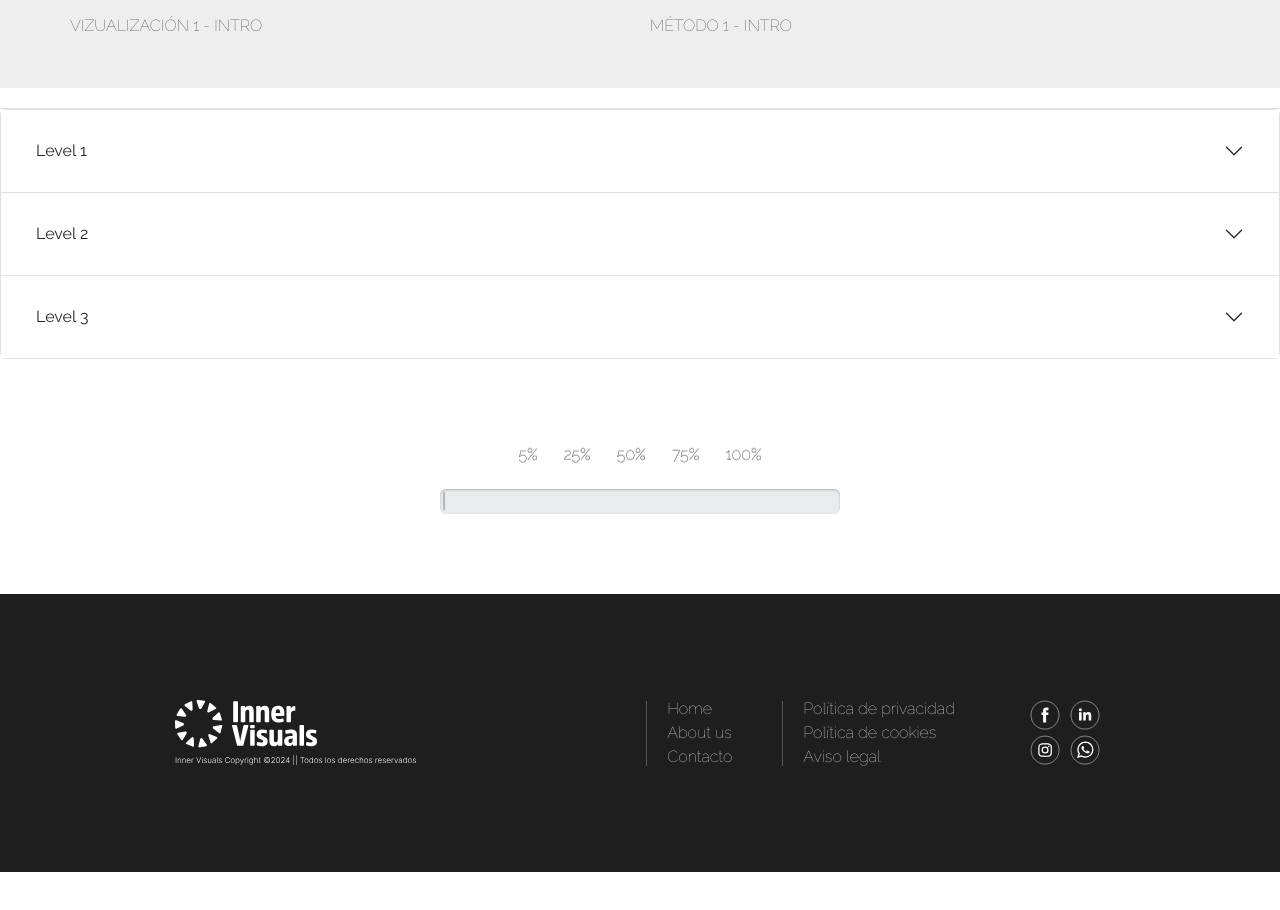
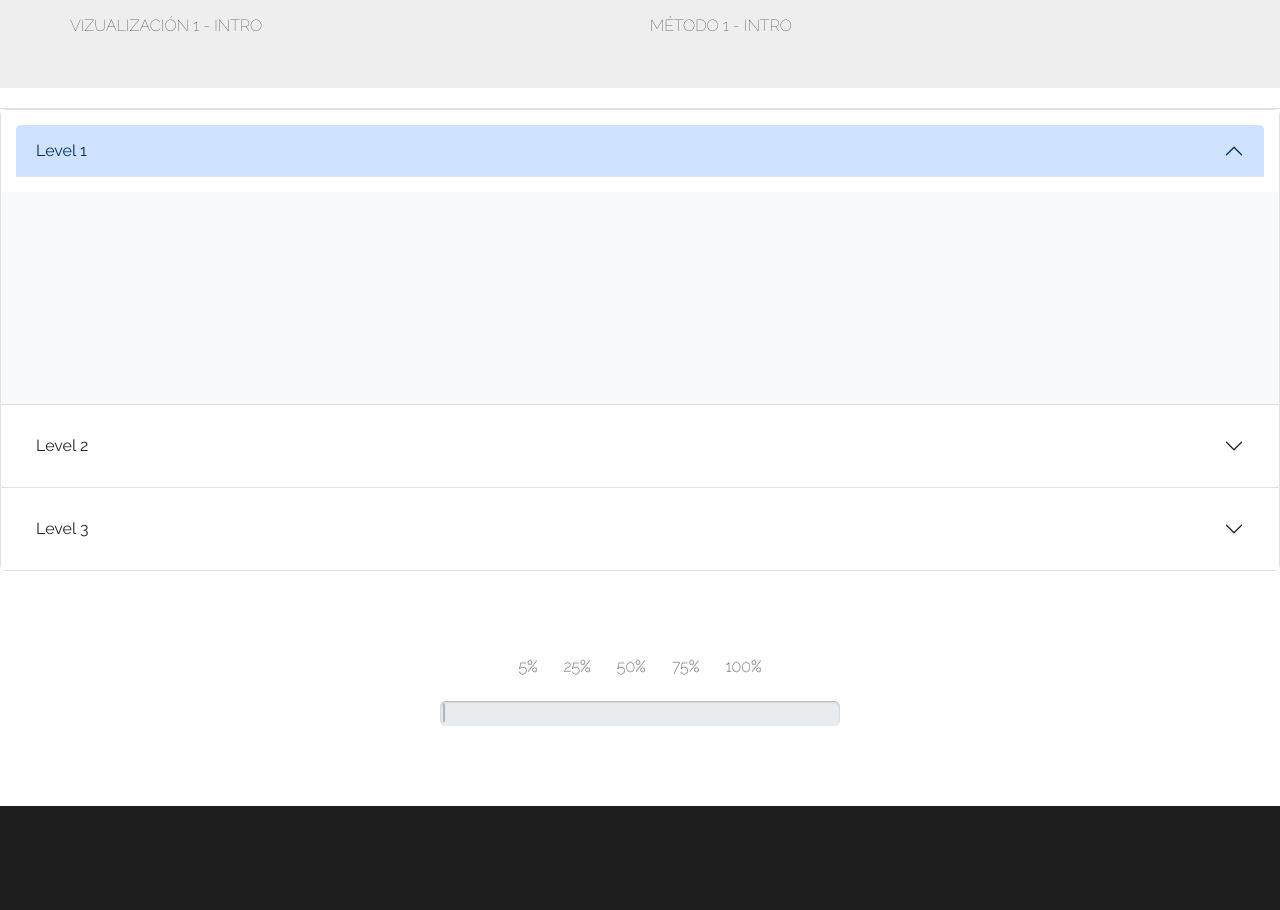
Before and after one commit to GabrielaRamos79/inner_visual_final_project, a React (Vite) app in the folder client/InnerVisual/: page /client/dashboard in a window 1280 px wide. Shown: the part 1680-2590 px from the top of the page. Before the commit the page ends 2552 px from the top, so only its background shows below. Built offline with nearby package versions, Linux system fonts and the light colour scheme.

Commit message:
Fixed video visualisation AGAIN

```diff
--- a/client/InnerVisual/src/components/levelsCourse/LevelsCourse.jsx
+++ b/client/InnerVisual/src/components/levelsCourse/LevelsCourse.jsx
@@ -13,6 +13,7 @@ import { VideoContext } from './../../context/VideoContext'; // імпорт к
 const LevelsCourse = () => {
   const { user } = useContext(UserContext);
   const { videos, setVideos, selectedVideo, setSelectedVideo } = useContext(VideoContext);
+  const [activeKey, setActiveKey] = useState('0');
 
   const fetchData = async () => {
     if (user && user.id) {
@@ -47,9 +48,13 @@ const LevelsCourse = () => {
       }
     }
   };
+  const handleAccordionSelect = (eventKey) => {
+    setActiveKey(eventKey);
+    setSelectedVideo(null);
+  };
 
   return (
-    <Accordion>
+    <Accordion activeKey={activeKey} onSelect={handleAccordionSelect}>
       <Accordion.Item eventKey="0">
         <Accordion.Header>Level 1</Accordion.Header>
         <Accordion.Body>
@@ -132,3 +137,146 @@ const LevelsCourse = () => {
 };
 
 export default LevelsCourse;
+
+
+
+// import './levelCourse.css';
+// import React, { useEffect, useState, useContext } from 'react';
+// import Accordion from 'react-bootstrap/Accordion';
+// import Container from 'react-bootstrap/Container';
+// import Row from 'react-bootstrap/Row';
+// import Col from 'react-bootstrap/Col';
+// import { ContentHandler } from '../../handler/ContentHandler';
+// import VideoCard from '../videoCard/VideoCard';
+// import VideoList from '../videoList/VideoList';
+// import { UserContext } from '../../context/AuthContext.jsx';
+// import { VideoContext } from './../../context/VideoContext'; // імпорт контексту
+
+// const LevelsCourse = () => {
+//   const { user } = useContext(UserContext);
+//   const { videos, setVideos, selectedVideo, setSelectedVideo } = useContext(VideoContext);
+//   const [activeKey, setActiveKey] = useState('0'); // Додати стан для відстеження поточного відкритого рівня
+
+//   const fetchData = async () => {
+//     if (user && user.id) {
+//       try {
+//         const contentData = await ContentHandler.getAllContent(user.id);
+//         setVideos(contentData);
+//       } catch (error) {
+//         console.error("Error getting the videos:", error);
+//       }
+//     }
+//   };
+
+//   useEffect(() => {
+//     fetchData();
+//   }, [user]);
+
+//   const handleVideoSelect = (video) => {
+//     setSelectedVideo(video);
+//   };
+
+//   const handleVideoComplete = async (video) => {
+//     console.log(`Video ${video.title_video} has ended`);
+//     const videoIndex = videos.findIndex(v => v.id_content === video.id_content);
+//     const nextVideo = videos[videoIndex + 1];
+
+//     if (nextVideo) {
+//       try {
+//         await ContentHandler.updateStatusVideo(user.id, nextVideo.id_content);
+//         fetchData();
+//       } catch (error) {
+//         console.error("Error updating video status:", error);
+//       }
+//     }
+//   };
+
+//   const handleAccordionSelect = (eventKey) => {
+//     setActiveKey(eventKey);
+//     setSelectedVideo(null); // Скинути обраний відео при відкритті нового рівня
+//   };
+
+//   return (
+//     <Accordion activeKey={activeKey} onSelect={handleAccordionSelect}>
+//       <Accordion.Item eventKey="0">
+//         <Accordion.Header>Level 1</Accordion.Header>
+//         <Accordion.Body>
+//           <Container>
+//             <Row>
+//               <Col>
+//                 <VideoList
+//                   videos={videos.slice(0, 3)}
+//                   onVideoSelect={handleVideoSelect}
+//                 />
+//               </Col>
+//               <Col>
+//                 {selectedVideo && (
+//                   <VideoCard
+//                     key={selectedVideo.id_content} // Додавання ключа змушує React перемонтувати компонент, коли змінюється selectedVideo.
+//                     video={selectedVideo}
+//                     onVideoComplete={handleVideoComplete}
+//                     user={user}
+//                   />
+//                 )}
+//               </Col>
+//             </Row>
+//           </Container>
+//         </Accordion.Body>
+//       </Accordion.Item>
+
+//       <Accordion.Item eventKey="1">
+//         <Accordion.Header>Level 2</Accordion.Header>
+//         <Accordion.Body>
+//           <Container>
+//             <Row>
+//               <Col>
+//                 <VideoList
+//                   videos={videos.slice(3, 5)}
+//                   onVideoSelect={handleVideoSelect}
+//                 />
+//               </Col>
+//               <Col>
+//                 {selectedVideo && (
+//                   <VideoCard
+//                     key={selectedVideo.id_content}
+//                     video={selectedVideo}
+//                     onVideoComplete={handleVideoComplete}
+//                     user={user}
+//                   />
+//                 )}
+//               </Col>
+//             </Row>
+//           </Container>
+//         </Accordion.Body>
+//       </Accordion.Item>
+
+//       <Accordion.Item eventKey="2">
+//         <Accordion.Header>Level 3</Accordion.Header>
+//         <Accordion.Body>
+//           <Container>
+//             <Row>
+//               <Col>
+//                 <VideoList
+//                   videos={videos.slice(5, 10)}
+//                   onVideoSelect={handleVideoSelect}
+//                 />
+//               </Col>
+//               <Col>
+//                 {selectedVideo && (
+//                   <VideoCard
+//                     key={selectedVideo.id_content}
+//                     video={selectedVideo}
+//                     onVideoComplete={handleVideoComplete}
+//                     user={user}
+//                   />
+//                 )}
+//               </Col>
+//             </Row>
+//           </Container>
+//         </Accordion.Body>
+//       </Accordion.Item>
+//     </Accordion>
+//   );
+// };
+
+// export default LevelsCourse;
```
